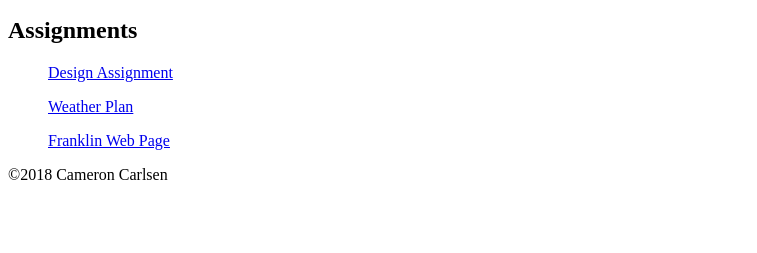
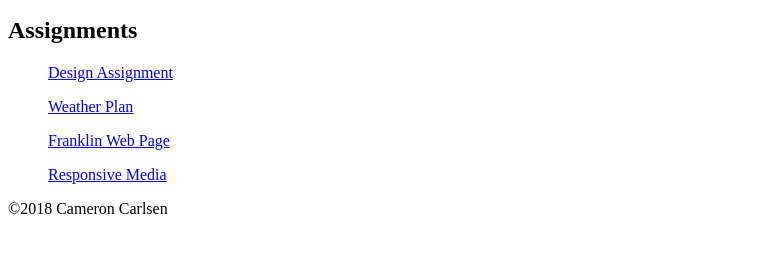
Before and after one commit to cameroncarlsen/cameroncarlsen.github.io, a plain HTML site: page index.html in a window 1280 px wide. Shown: the part 145-398 px from the top of the page, without its empty margins (0-757 px from the left). Drawn offline with Linux system fonts and the light colour scheme.

Commit message:
small change

```diff
--- a/index.html
+++ b/index.html
@@ -33,6 +33,9 @@
         <ul>
             <a href="https://cameroncarlsen.github.io/weather/fweather">Franklin Web Page</a>
         </ul>
+        <ul>
+            <a href="https://cameroncarlsen.github.io/responsive_media.index.html">Responsive Media</a>
+        </ul>
     </main>
     <footer>
         &copy;2018 Cameron Carlsen
```
